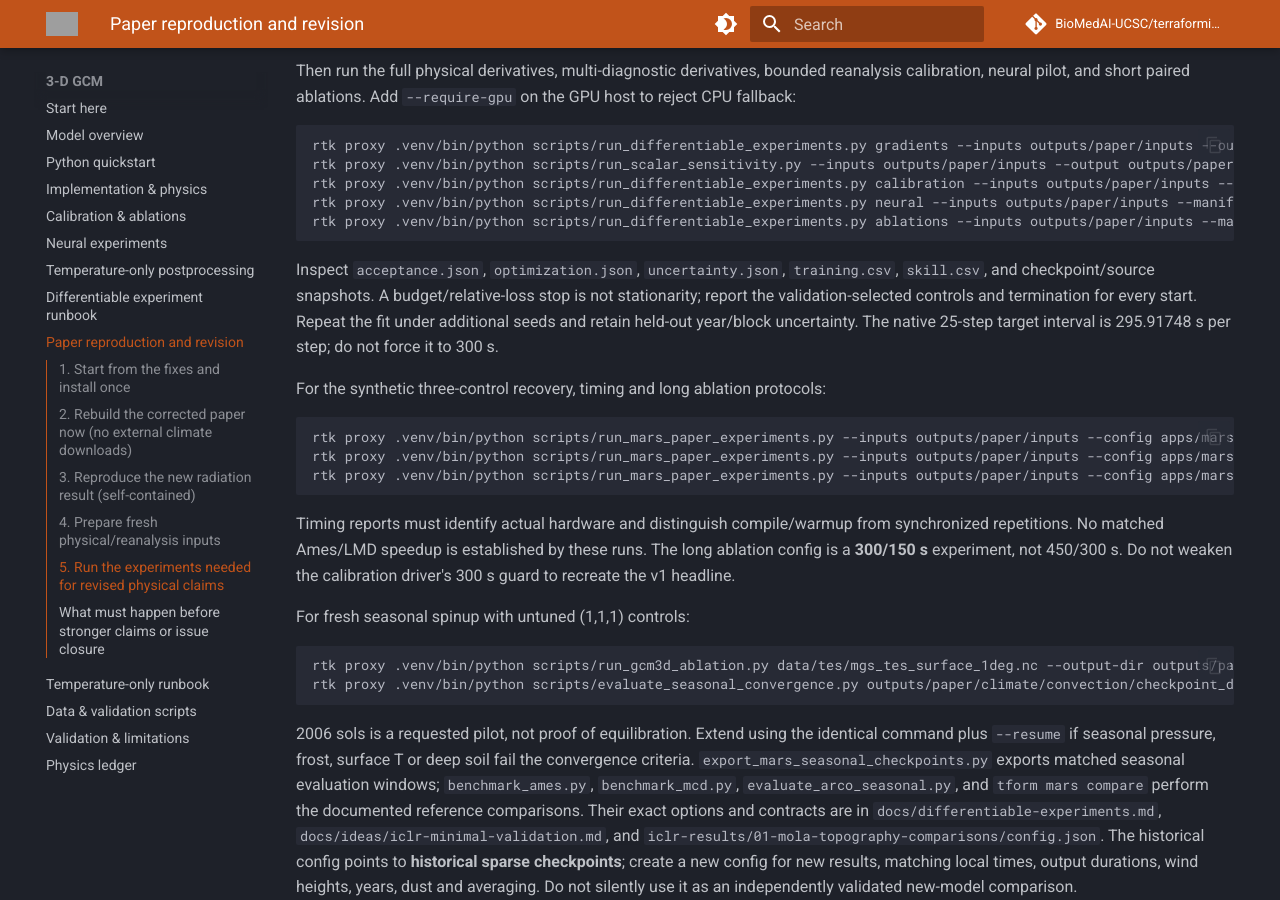
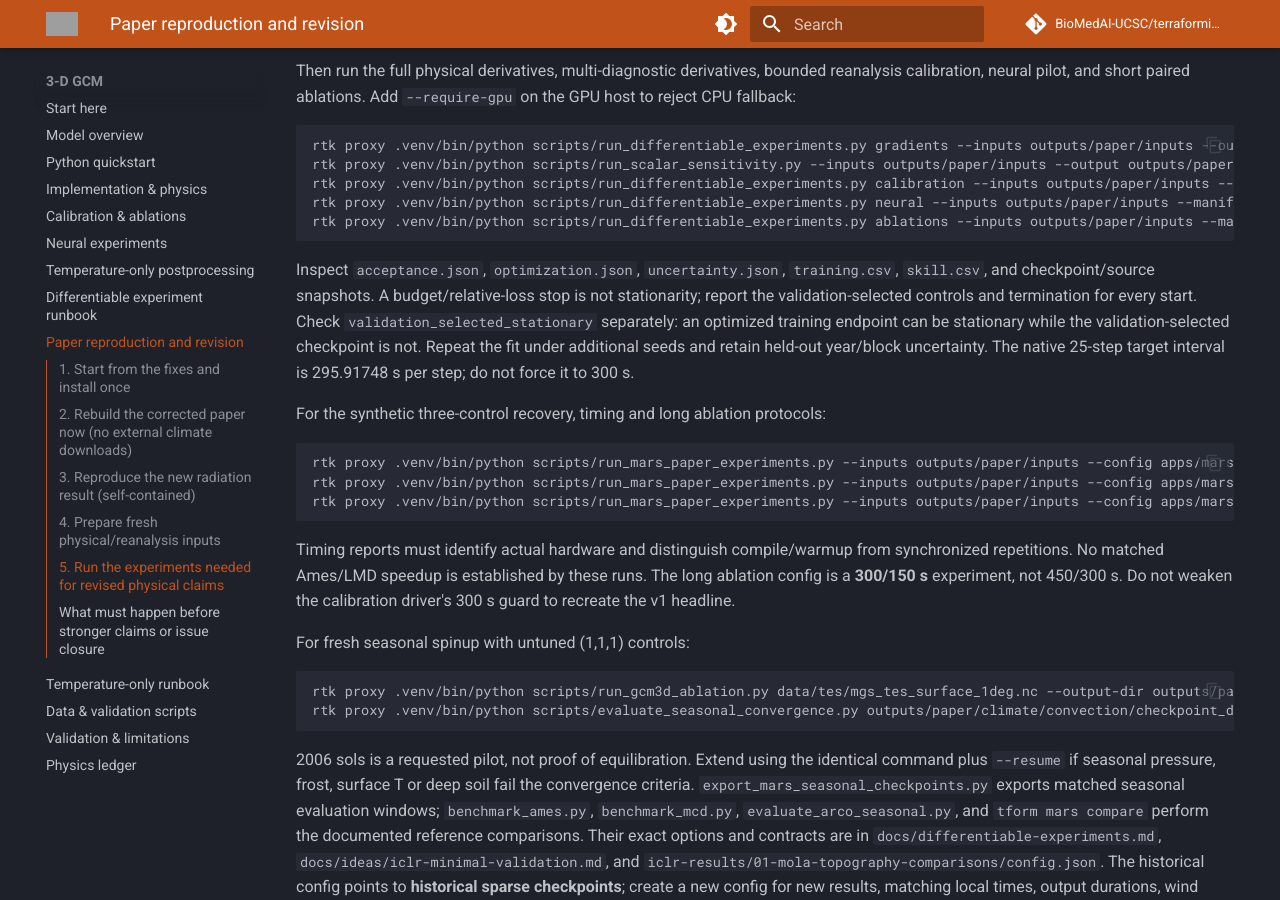
Before and after one commit to BioMedAI-UCSC/terraforming, an MkDocs documentation site: the page built from docs/paper-reproduction.md, in a window 1280 px wide and 900 px high, scrolled down 2616 px. Built offline with MkDocs 1.6.1 and Material for MkDocs 9.7.7, drawn with Linux system fonts in a browser that asks for light colours; comment, search, counter and statistics services are not loaded; grey boxes are pictures that could not be loaded.

Commit message:
docs(paper): clarify selected-checkpoint convergence and refresh PDF

```diff
--- a/docs/paper-reproduction.md
+++ b/docs/paper-reproduction.md
@@ -150,7 +150,9 @@ rtk proxy .venv/bin/python scripts/run_differentiable_experiments.py ablations -
 
 Inspect `acceptance.json`, `optimization.json`, `uncertainty.json`, `training.csv`, `skill.csv`, and
 checkpoint/source snapshots. A budget/relative-loss stop is not stationarity;
-report the validation-selected controls and termination for every start. Repeat
+report the validation-selected controls and termination for every start.
+Check `validation_selected_stationary` separately: an optimized training endpoint
+can be stationary while the validation-selected checkpoint is not. Repeat
 the fit under additional seeds and retain held-out year/block uncertainty. The
 native 25-step target interval is 295.91748 s per step; do not force it to 300 s.
 
```
Also changed, not shown: 1 other file.
